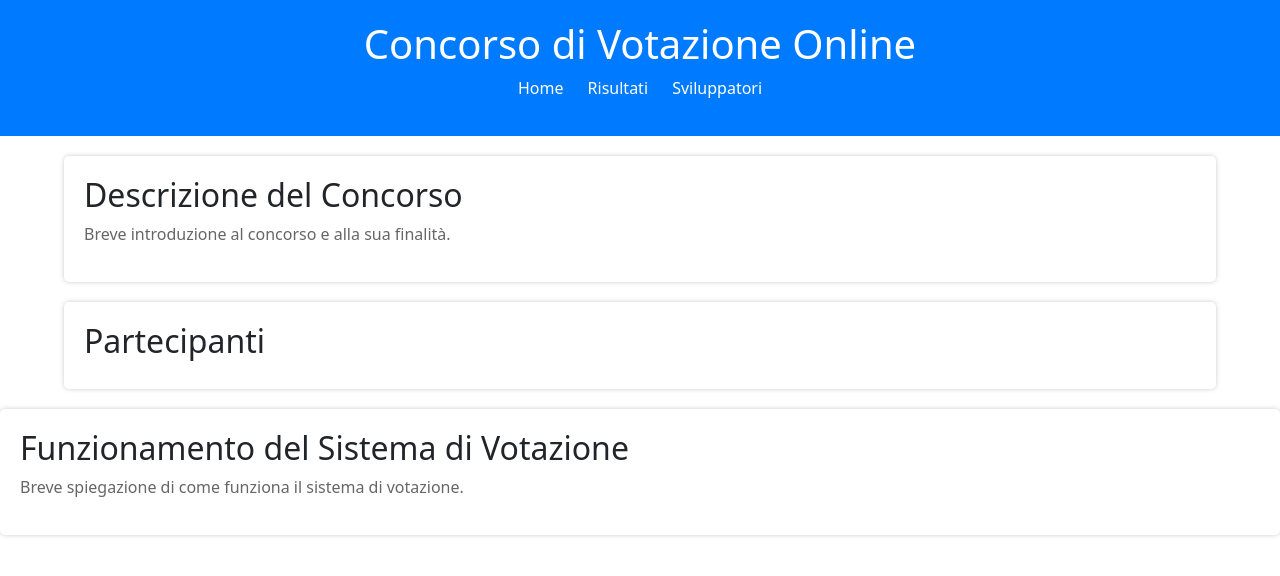
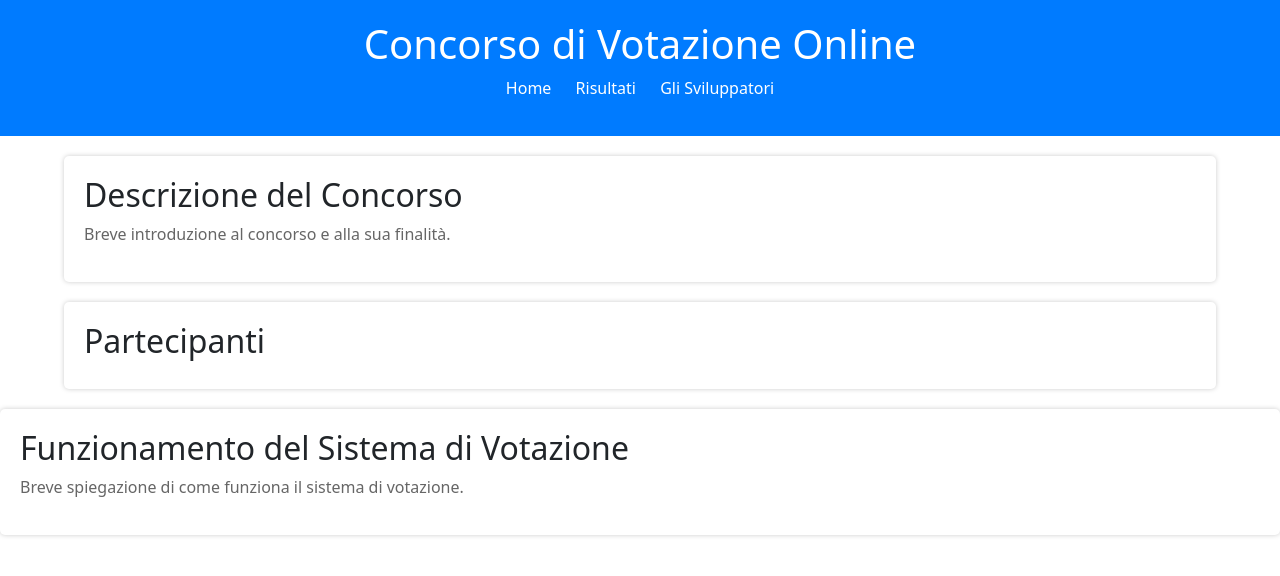
Before and after one commit to VincT89/ConcorsoOnline, a plain HTML site: page index.html in a window 1280 px wide. Drawn offline with nearby package versions, Linux system fonts and the light colour scheme.

Commit message:
Update index.html
Nome link alla pagina "Gli Sviluppatori"

```diff
--- a/index.html
+++ b/index.html
@@ -15,7 +15,7 @@
             <ul>
                 <li><a href="index.html">Home</a></li>
                 <li><a href="risultati.html">Risultati</a></li>
-                <li><a href="sviluppatori.html">Sviluppatori</a></li>
+                <li><a href="sviluppatori.html">Gli Sviluppatori</a></li>
             </ul>
         </nav>
     </header>
```
